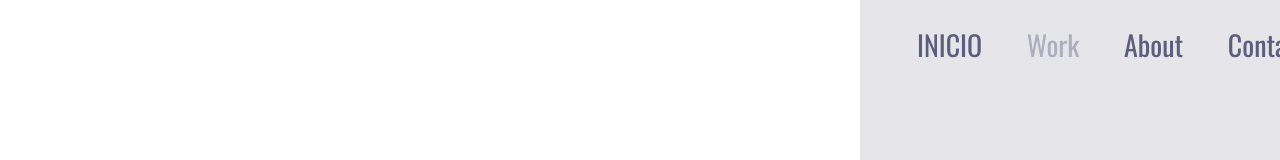
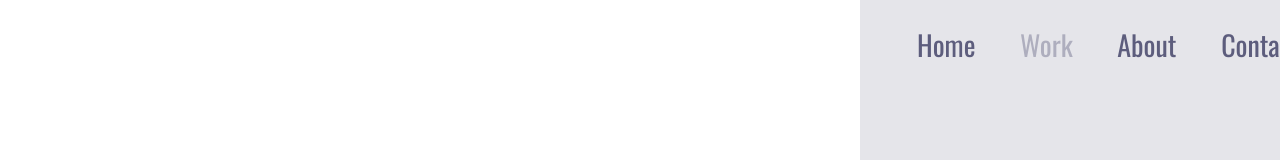
Before and after one commit to MendesJuh/Easy-Shopping-Via-Mobile, a plain HTML site: page index.html in a window 1280 px wide. Shown: the top 160 px of the page. Drawn offline with nearby package versions, Linux system fonts and the light colour scheme.

Commit message:
Nova mudanca

```diff
--- a/index.html
+++ b/index.html
@@ -31,7 +31,7 @@
         <section class="container-right">
 
             <header>
-                <a>INICIO</a>
+                <a>Home</a>
                 <a>Work</a>
                 <a>About</a>
                 <a>Contact</a>
```
